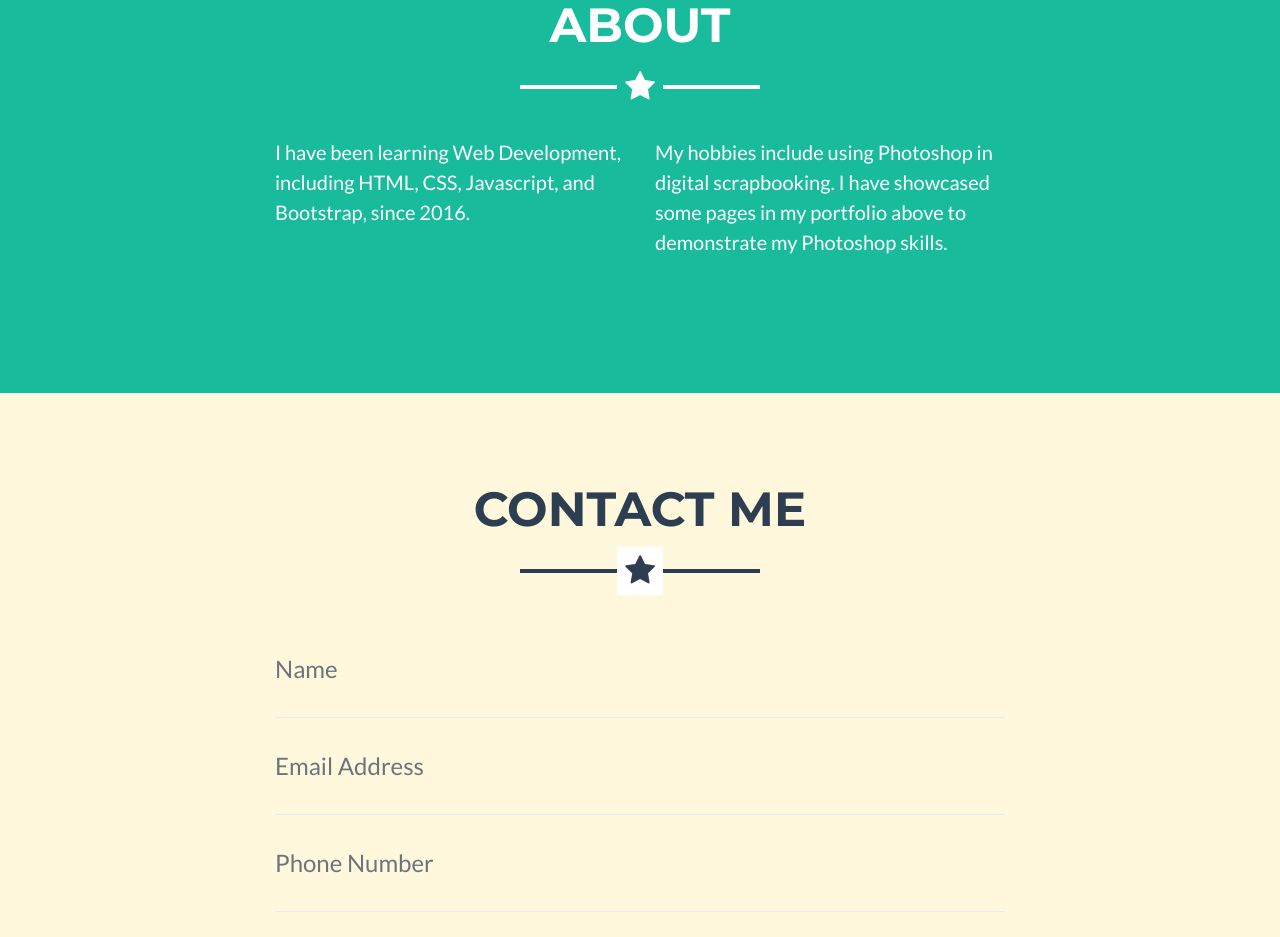
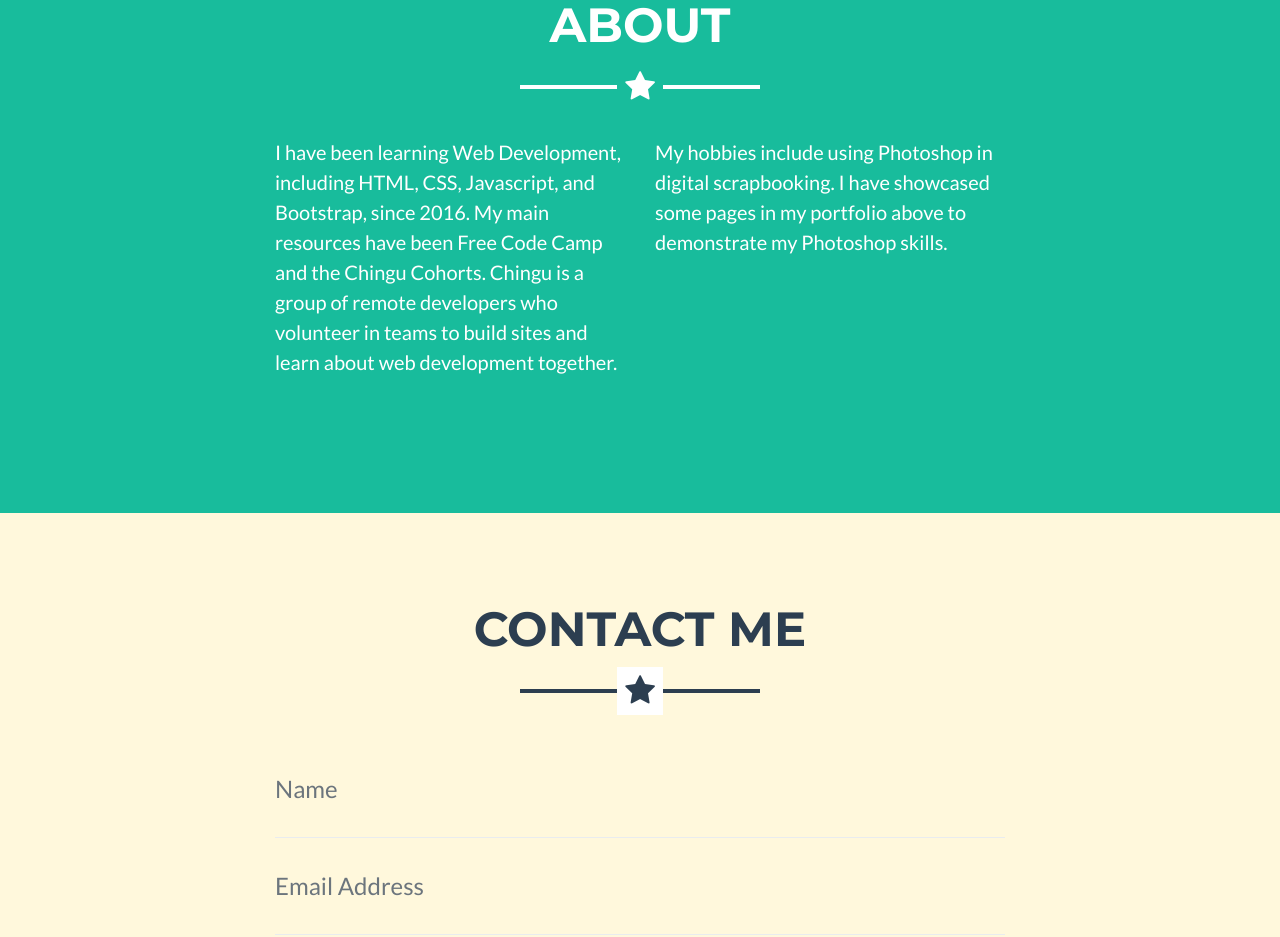
Before and after one commit to LaurenDoughty/LaurenDoughty.github.io, a plain HTML site: page index.html in a window 1280 px wide. Shown: the part 1300-2237 px from the top of the page. Drawn offline with Linux system fonts and the light colour scheme.

Commit message:
Update index.html

```diff
--- a/index.html
+++ b/index.html
@@ -142,7 +142,7 @@
         <hr class="star-light mb-5">
         <div class="row">
           <div class="col-lg-4 ml-auto">
-            <p class="lead">I have been learning Web Development, including HTML, CSS, Javascript, and Bootstrap, since 2016.</p>
+            <p class="lead">I have been learning Web Development, including HTML, CSS, Javascript, and Bootstrap, since 2016. My main resources have been Free Code Camp and the Chingu Cohorts. Chingu is a group of remote developers who volunteer in teams to build sites and learn about web development together.</p>
           </div>
           <div class="col-lg-4 mr-auto">
             <p class="lead">My hobbies include using Photoshop in digital scrapbooking. I have showcased some pages in my portfolio above to demonstrate my Photoshop skills.</p>
```
